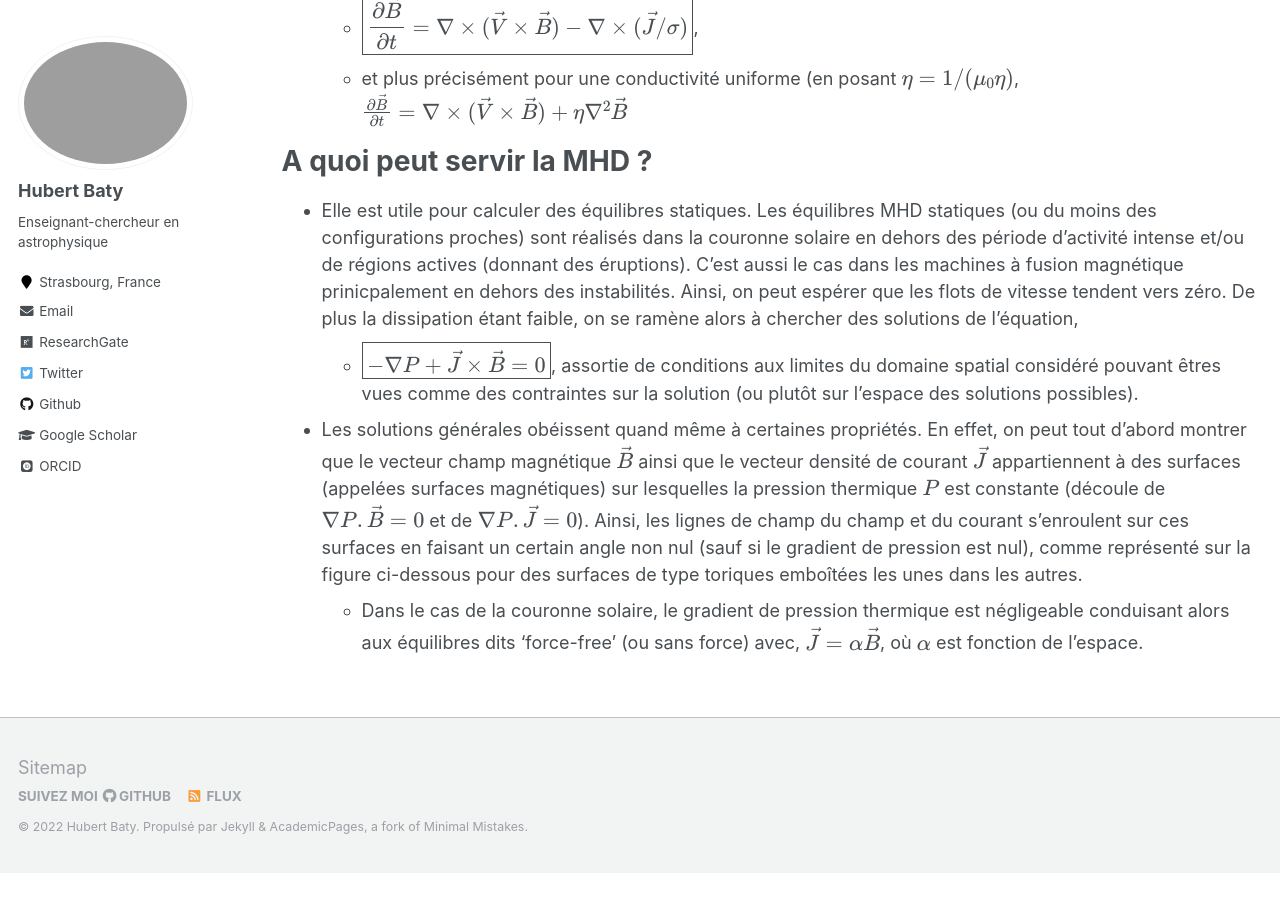
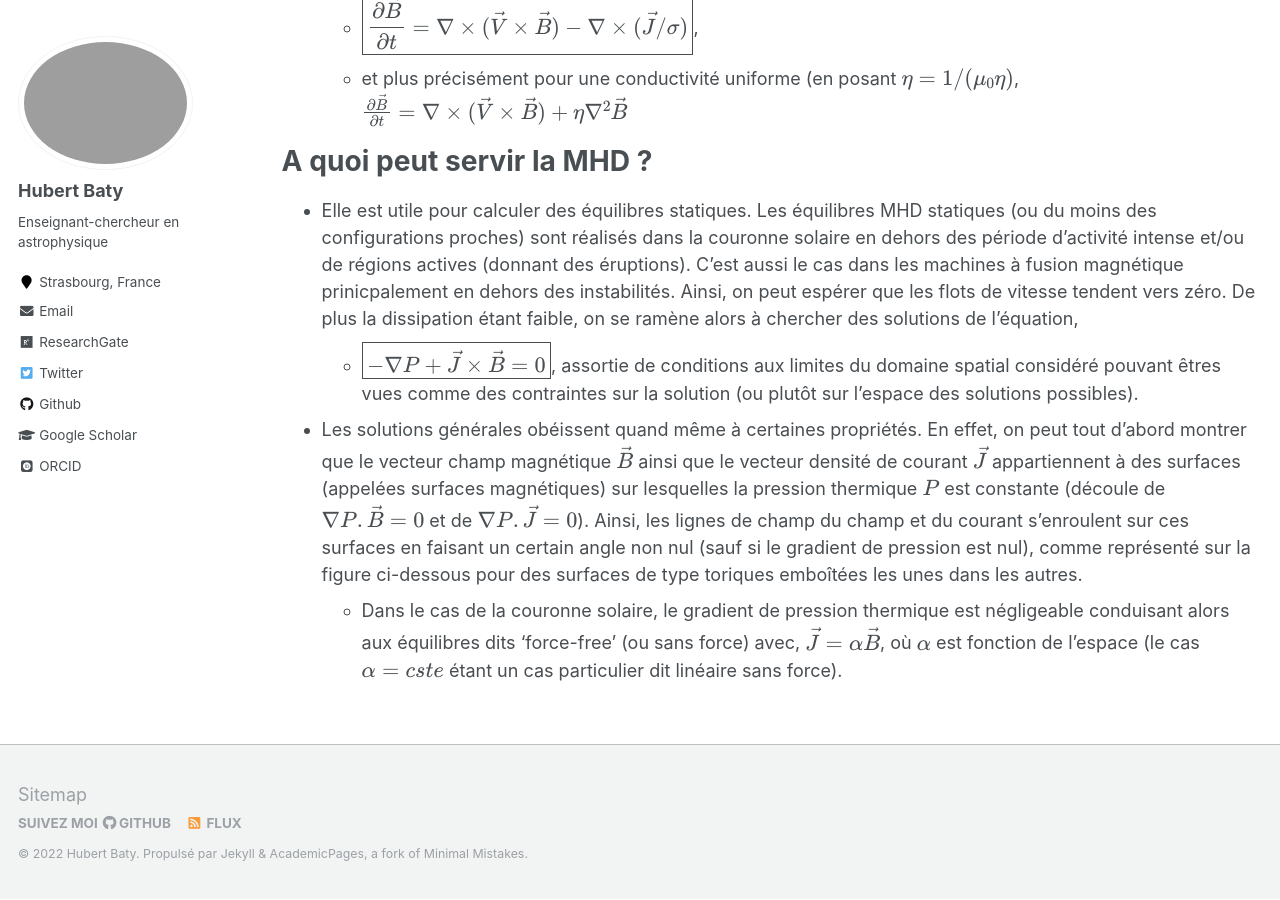
Before and after one commit to hubertbaty/hubertbaty.github.io, a Jekyll site: the page built from _pages/MHD.md, in a window 1280 px wide and 900 px high, scrolled down 2877 px. Built offline with Jekyll 4.4.1, drawn with Linux system fonts in a browser that asks for light colours; some web fonts are replaced; formulas are drawn with MathJax 3; before the commit the page ends 3750 px from its top, so only the background shows below that.

Commit message:
Update MHD.md

```diff
--- a/_pages/MHD.md
+++ b/_pages/MHD.md
@@ -61,4 +61,4 @@ A quoi peut servir la MHD ?
   * $$\boxed{ - \nabla P + \vec J \times \vec B = 0}$$, assortie de conditions aux limites du domaine spatial considéré pouvant êtres vues comme des contraintes sur la solution (ou plutôt sur l'espace des solutions possibles).
 
 * Les solutions générales obéissent quand même à certaines propriétés. En effet, on peut tout d'abord montrer que le vecteur champ magnétique $\vec B$ ainsi que le vecteur densité de courant $\vec J$ appartiennent à des surfaces (appelées surfaces magnétiques) sur lesquelles la pression thermique $P$ est constante (découle de $\nabla P . \vec B = 0$ et de $\nabla P . \vec J = 0$). Ainsi, les lignes de champ du champ et du courant s'enroulent sur ces surfaces en faisant un certain angle non nul (sauf si le gradient de pression est nul), comme représenté sur la figure ci-dessous pour des surfaces de type toriques emboîtées les unes dans les autres.
-  * Dans le cas de la couronne solaire, le gradient de pression thermique est négligeable conduisant alors aux équilibres dits 'force-free' (ou sans force) avec, $\vec J = \alpha \vec B$, où $\alpha$ est fonction de l'espace.
+  * Dans le cas de la couronne solaire, le gradient de pression thermique est négligeable conduisant alors aux équilibres dits 'force-free' (ou sans force) avec, $\vec J = \alpha \vec B$, où $\alpha$ est fonction de l'espace (le cas $\alpha = cste$ étant un cas particulier dit linéaire sans force).
```
